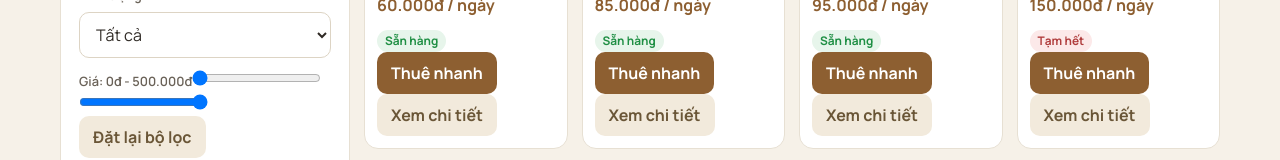
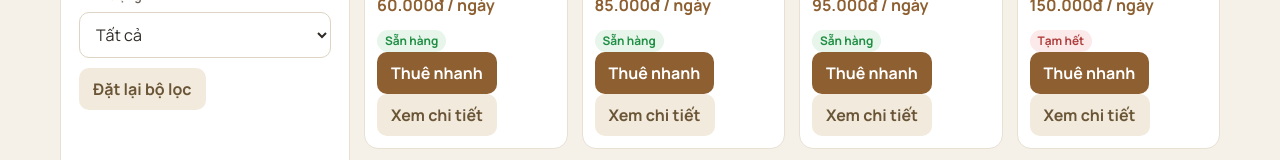
Before and after one commit to vit2604/RentWear, a React (Create React App) app: page /product in a window 1280 px wide. Shown: the part 542-702 px from the top of the page. Built offline with nearby package versions, Linux system fonts and the light colour scheme; no server answers; grey boxes are pictures that could not be loaded.

Commit message:
fix: remove redundant price range slider from product filters

```diff
--- a/src/pages/Product.js
+++ b/src/pages/Product.js
@@ -37,8 +37,6 @@ export default function Product() {
   const [category, setCategory] = useState("all");
   const [sizeFilter, setSizeFilter] = useState("all");
   const [status, setStatus] = useState("all");
-  const [minPrice, setMinPrice] = useState(0);
-  const [maxPrice, setMaxPrice] = useState(500000);
 
   const [openForm, setOpenForm] = useState(false);
   const [editingProductId, setEditingProductId] = useState("");
@@ -69,11 +67,10 @@ export default function Product() {
       const matchesCategory = category === "all" || product.category === category;
       const matchesStatus = status === "all" || currentStatus === status;
       const matchesSize = sizeFilter === "all" || product.sizeOptions.includes(sizeFilter);
-      const matchesPrice = product.pricePerDay >= minPrice && product.pricePerDay <= maxPrice;
 
-      return matchesQuery && matchesCategory && matchesStatus && matchesSize && matchesPrice;
+      return matchesQuery && matchesCategory && matchesStatus && matchesSize;
     });
-  }, [category, debouncedQuery, maxPrice, minPrice, products, sizeFilter, status]);
+  }, [category, debouncedQuery, products, sizeFilter, status]);
 
   const resetForm = () => {
     setForm(defaultProductForm);
@@ -236,25 +233,6 @@ export default function Product() {
             <option value="available">Sẵn hàng</option>
             <option value="unavailable">Tạm hết</option>
           </select>
-
-          <label className="label-text">
-            Giá: {formatCurrency(minPrice)} - {formatCurrency(maxPrice)}
-          </label>
-          <input
-            type="range"
-            min={0}
-            max={500000}
-            value={minPrice}
-            onChange={(event) => setMinPrice(Number(event.target.value))}
-          />
-          <input
-            type="range"
-            min={0}
-            max={500000}
-            value={maxPrice}
-            onChange={(event) => setMaxPrice(Number(event.target.value))}
-          />
-
           <button
             type="button"
             className="btn-secondary"
@@ -264,8 +242,6 @@ export default function Product() {
               setCategory("all");
               setSizeFilter("all");
               setStatus("all");
-              setMinPrice(0);
-              setMaxPrice(500000);
             }}
           >
             Đặt lại bộ lọc
```
